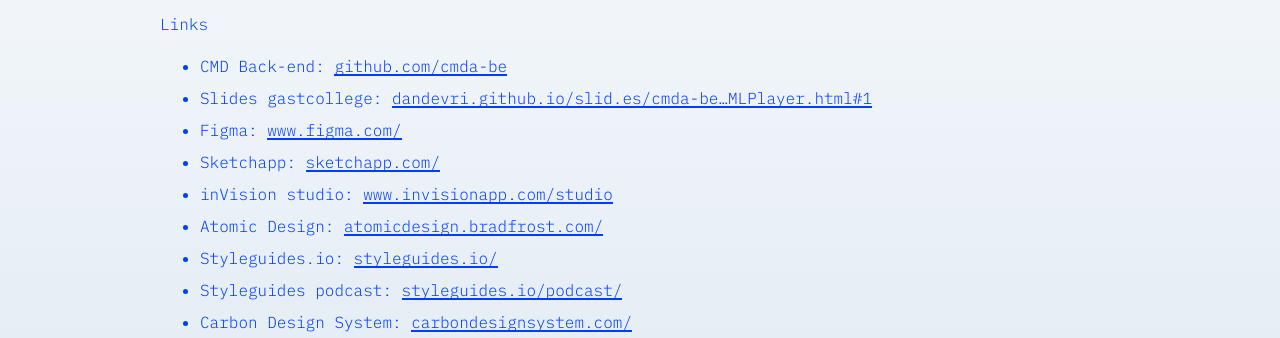
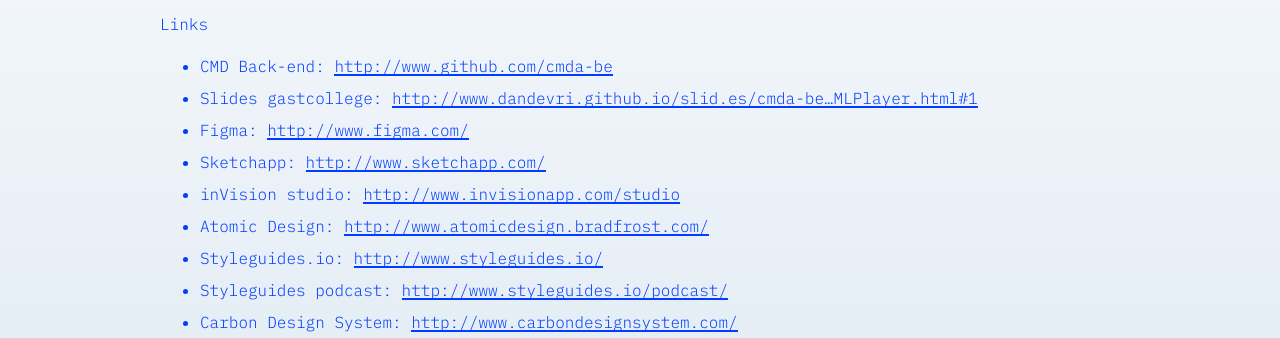
Before and after one commit to dandevri/babbelbox, a Jekyll site: the page built from _posts/2018-04-23-aflevering-04.md, in a window 1280 px wide and 900 px high, scrolled down 724 px, cut to the strip 562-900 px from the top of the window. Built offline with Jekyll 4.4.1, drawn with Linux system fonts in a browser that asks for light colours; some of the changed lines change nothing that is shown.

Commit message:
Fix links episode 4

```diff
--- a/_posts/2018-04-23-aflevering-04.md
+++ b/_posts/2018-04-23-aflevering-04.md
@@ -20,12 +20,12 @@
 <iframe width="100%" height="166" scrolling="no" frameborder="no" allow="autoplay" src="https://w.soundcloud.com/player/?url=https%3A//api.soundcloud.com/tracks/431718105&color=%23003dff&auto_play=false&hide_related=false&show_comments=true&show_user=true&show_reposts=false&show_teaser=true"></iframe>
 
 #### Links
-* CMD Back-end: [github.com/cmda-be](github.com/cmda-be)
-* Slides gastcollege: [dandevri.github.io/slid.es/cmda-be…MLPlayer.html#1](dandevri.github.io/slid.es/cmda-be…MLPlayer.html#1)
-* Figma: [www.figma.com/](www.figma.com/)
-* Sketchapp: [sketchapp.com/](sketchapp.com/)
-* inVision studio: [www.invisionapp.com/studio](www.invisionapp.com/studio)
-* Atomic Design: [atomicdesign.bradfrost.com/](atomicdesign.bradfrost.com/)
-* Styleguides.io: [styleguides.io/](styleguides.io/)
-* Styleguides podcast: [styleguides.io/podcast/](styleguides.io/podcast/)
-* Carbon Design System: [carbondesignsystem.com/](carbondesignsystem.com/)
+* CMD Back-end: [http://www.github.com/cmda-be](github.com/cmda-be)
+* Slides gastcollege: [http://www.dandevri.github.io/slid.es/cmda-be…MLPlayer.html#1](dandevri.github.io/slid.es/cmda-be…MLPlayer.html#1)
+* Figma: [http://www.figma.com/](www.figma.com/)
+* Sketchapp: [http://www.sketchapp.com/](sketchapp.com/)
+* inVision studio: [http://www.invisionapp.com/studio](www.invisionapp.com/studio)
+* Atomic Design: [http://www.atomicdesign.bradfrost.com/](atomicdesign.bradfrost.com/)
+* Styleguides.io: [http://www.styleguides.io/](styleguides.io/)
+* Styleguides podcast: [http://www.styleguides.io/podcast/](styleguides.io/podcast/)
+* Carbon Design System: [http://www.carbondesignsystem.com/](carbondesignsystem.com/)
```
